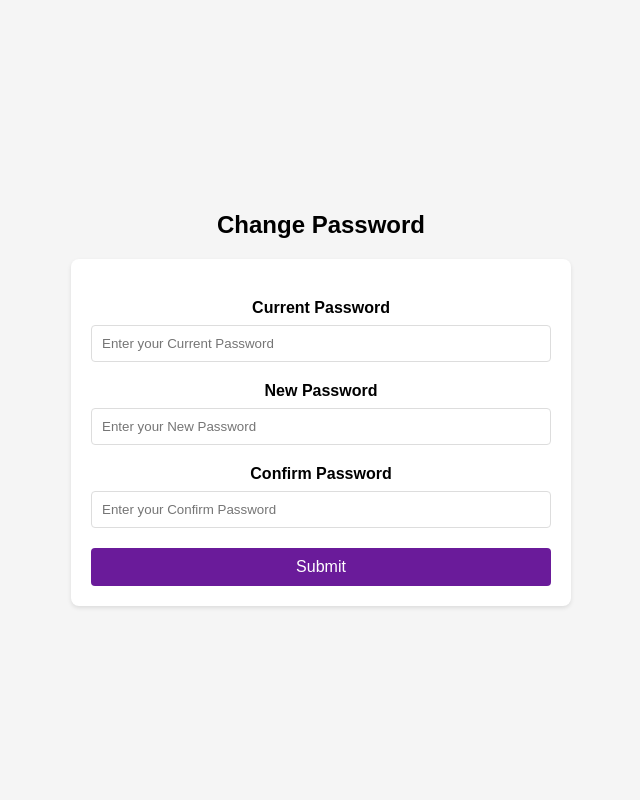
After one commit to Dev-anshika98/EduTrack, a Flask app: page /change_password in a window 1280 px wide. The commit adds this page. Shown: the whole page, without its empty margins (319-959 px from the left). Run offline with Flask 3, Linux system fonts and the light colour scheme; the visitor is signed in with stand-in values (Sample User, id 1); some libraries are stand-ins or nearby versions.

Commit message:
added change_password

```diff
--- a/app.py
+++ b/app.py
@@ -11,8 +11,8 @@ app.secret_key = 'cairocoders-ednalan'
 DB_HOST = "localhost"
 DB_NAME = "postgres"
 DB_USER = "postgres"
-DB_PASS = "ayushi@0987"
-DB_PORT = "5000" # Corrected the port number for PostgreSQL
+DB_PASS = "shikucode"
+DB_PORT = "5432" # Corrected the port number for PostgreSQL
 
 try:
     conn = psycopg2.connect(dbname=DB_NAME, user=DB_USER, password=DB_PASS, host=DB_HOST, port=DB_PORT)
@@ -141,6 +141,33 @@ def users():
         users_list = cursor.fetchall()
         cursor.close()
         return render_template('users.html', users=users_list)
+    return redirect(url_for('login'))
+@app.route('/change_password', methods=['GET', 'POST'])
+def change_password():
+    if 'loggedin' not in session:
+        return redirect(url_for('login'))
+
+    cursor = conn.cursor(cursor_factory=psycopg2.extras.DictCursor)
+    if request.method == 'POST':
+        current_password = request.form['current_password']
+        new_password = request.form['new_password']
+        confirm_password = request.form['confirm_password']
+
+        cursor.execute('SELECT * FROM users WHERE id = %s', [session['id']])
+        account = cursor.fetchone()
+
+        if account and check_password_hash(account['password'], current_password):
+            if new_password == confirm_password:
+                _hashed_password = generate_password_hash(new_password)
+                cursor.execute('UPDATE users SET password = %s WHERE id = %s', (_hashed_password, session['id']))
+                conn.commit()
+                flash('Password successfully changed!')
+                return redirect(url_for('profile'))
+            else:
+                flash('New passwords do not match')
+        else:
+            flash('Current password is incorrect')
+    return render_template('change_password.html')
 
 
 if __name__ == "__main__":
--- /dev/null
+++ b/templates/change_password.html
@@ -0,0 +1,110 @@
+<!DOCTYPE html>
+<html lang="en">
+<head>
+    <meta charset="UTF-8">
+    <meta name="viewport" content="width=device-width, initial-scale=1.0">
+    <title>Change Password</title>
+    <link rel="stylesheet" href="">
+    <style>
+        body {
+            font-family: Arial, sans-serif;
+            background-color: #f5f5f5;
+            display: flex;
+            justify-content: center;
+            align-items: center;
+            height: 100vh;
+            margin: 0;
+        }
+
+        .container {
+            text-align: center;
+            width: 100%;
+            max-width: 500px;
+        }
+
+        h1 {
+            font-size: 24px;
+            margin-bottom: 20px;
+        }
+
+        .form-container {
+            background: white;
+            padding: 20px;
+            border-radius: 8px;
+            box-shadow: 0 2px 4px rgba(0, 0, 0, 0.1);
+        }
+
+        form {
+            display: flex;
+            flex-direction: column;
+        }
+
+        label {
+            margin-bottom: 8px;
+            font-weight: bold;
+        }
+
+        input[type="password"] {
+            padding: 10px;
+            margin-bottom: 20px;
+            border: 1px solid #ddd;
+            border-radius: 4px;
+        }
+
+        button {
+            padding: 10px;
+            background-color: #6a1b9a;
+            color: white;
+            border: none;
+            border-radius: 4px;
+            cursor: pointer;
+            font-size: 16px;
+        }
+
+        button:hover {
+            background-color: #4a148c;
+        }
+
+        .error {
+            color: red;
+            margin-bottom: 20px;
+        }
+
+    </style>
+    <script>
+        function validateForm(event) {
+            var newPassword = document.getElementById('new_password').value;
+            var confirmPassword = document.getElementById('confirm_password').value;
+            var errorElement = document.getElementById('error-message');
+
+            if (newPassword !== confirmPassword) {
+                errorElement.textContent = 'Passwords do not match';
+                event.preventDefault(); // Prevent form submission
+            } else {
+                errorElement.textContent = '';
+            }
+        }
+    </script>
+</head>
+<body>
+    <div class="container">
+        <h1>Change Password</h1>
+        <div class="form-container">
+            <form action="{{ url_for('change_password') }}" method="POST" onsubmit="validateForm(event)">
+                <div id="error-message" class="error"></div>
+
+                <label for="current_password">Current Password</label>
+                <input type="password" id="current_password" name="current_password" placeholder="Enter your Current Password" required>
+
+                <label for="new_password">New Password</label>
+                <input type="password" id="new_password" name="new_password" placeholder="Enter your New Password" required>
+
+                <label for="confirm_password">Confirm Password</label>
+                <input type="password" id="confirm_password" name="confirm_password" placeholder="Enter your Confirm Password" required>
+
+                <button type="submit">Submit</button>
+            </form>
+        </div>
+    </div>
+</body>
+</html>
--- a/templates/users.html
+++ b/templates/users.html
@@ -81,7 +81,7 @@ table {
 
 
   tr:nth-child(even){background-color: #f2f2f2}
-    </style>
+  </style>
 </head>
 <body>
   <div class="container">
```
Also changed, not shown: static/css/Password.css (added, +58 -0 lines), static/css/Sidebar.css (+5 -9 lines), templates/Sidebar.html (+5 -2 lines).
